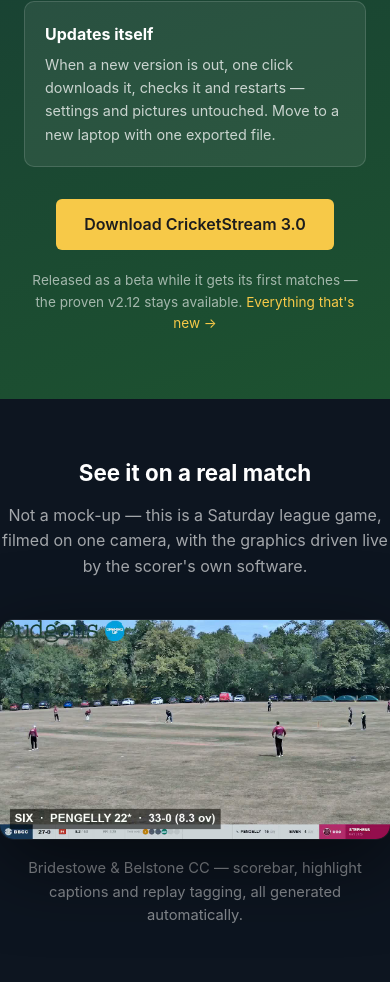
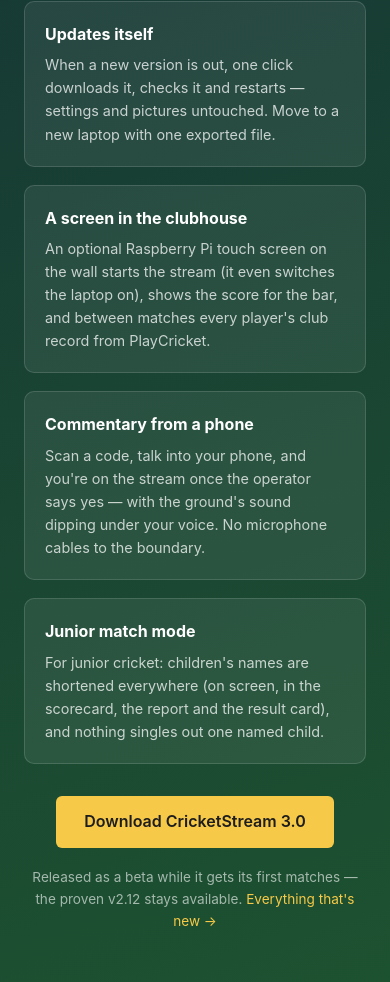
Before and after one commit to BridestoweBelstoneCC/Cricket-Live-Stream, a plain HTML site: page docs/index.html in a window 390 px wide. Shown: the part 2117-3099 px from the top of the page. Drawn offline with Linux system fonts and the light colour scheme; no server answers.

Commit message:
Bring the docs up to date with beta 10
The README's version badge now follows the newest release (it still said
beta 3), the website's 3.0 cards add the clubhouse screen, commentary from
a phone and junior match mode, and CLUBHOUSE_SCREEN.md says why the Stats
list scrolls by dragging.

Co-Authored-By: Claude Opus 5.5 <noreply@anthropic.com>

```diff
--- a/docs/index.html
+++ b/docs/index.html
@@ -416,6 +416,9 @@
       <div class="v3-card reveal" style="--i:3"><h3>Finds your kit</h3><p>Finds the club's IP cameras on the network, installs OBS if it's missing, and pairs the scorer's laptop with a short code.</p></div>
       <div class="v3-card reveal" style="--i:4"><h3>Keeps an eye out</h3><p>A pre-match check of every login and connection, and alerts if the scorer's feed goes quiet, OBS crashes, or the stream stops or goes silent mid-match: a Windows notification, and a message in the club's Discord if you want one.</p></div>
       <div class="v3-card reveal" style="--i:5"><h3>Updates itself</h3><p>When a new version is out, one click downloads it, checks it and restarts &mdash; settings and pictures untouched. Move to a new laptop with one exported file.</p></div>
+      <div class="v3-card reveal" style="--i:6"><h3>A screen in the clubhouse</h3><p>An optional Raspberry Pi touch screen on the wall starts the stream (it even switches the laptop on), shows the score for the bar, and between matches every player's club record from PlayCricket.</p></div>
+      <div class="v3-card reveal" style="--i:7"><h3>Commentary from a phone</h3><p>Scan a code, talk into your phone, and you're on the stream once the operator says yes &mdash; with the ground's sound dipping under your voice. No microphone cables to the boundary.</p></div>
+      <div class="v3-card reveal" style="--i:8"><h3>Junior match mode</h3><p>For junior cricket: children's names are shortened everywhere (on screen, in the scorecard, the report and the result card), and nothing singles out one named child.</p></div>
     </div>
     <div class="v3-cta">
       <a href="#download" class="btn btn-primary">Download CricketStream 3.0</a>
```
Also changed, not shown: 2 other files.
